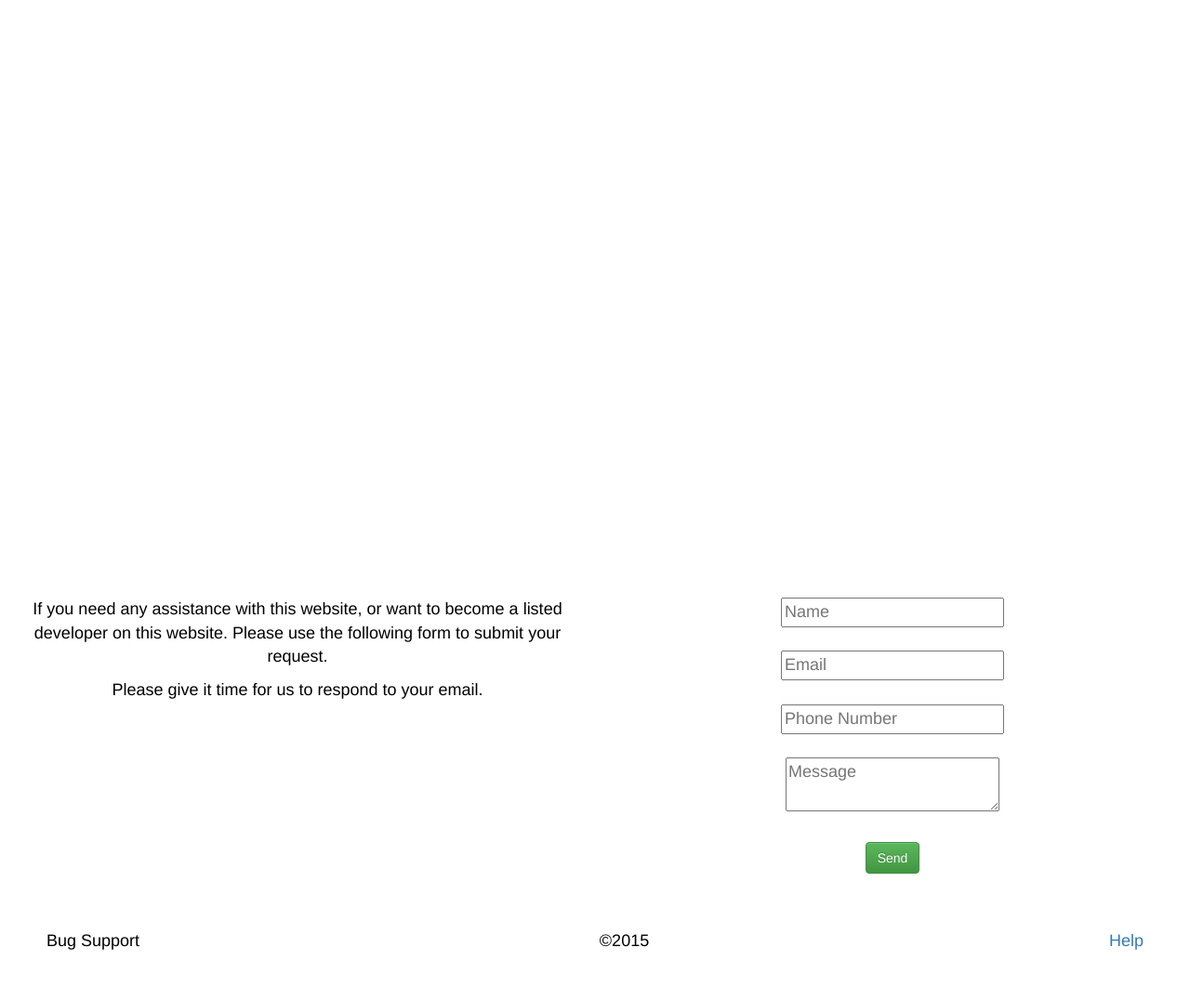
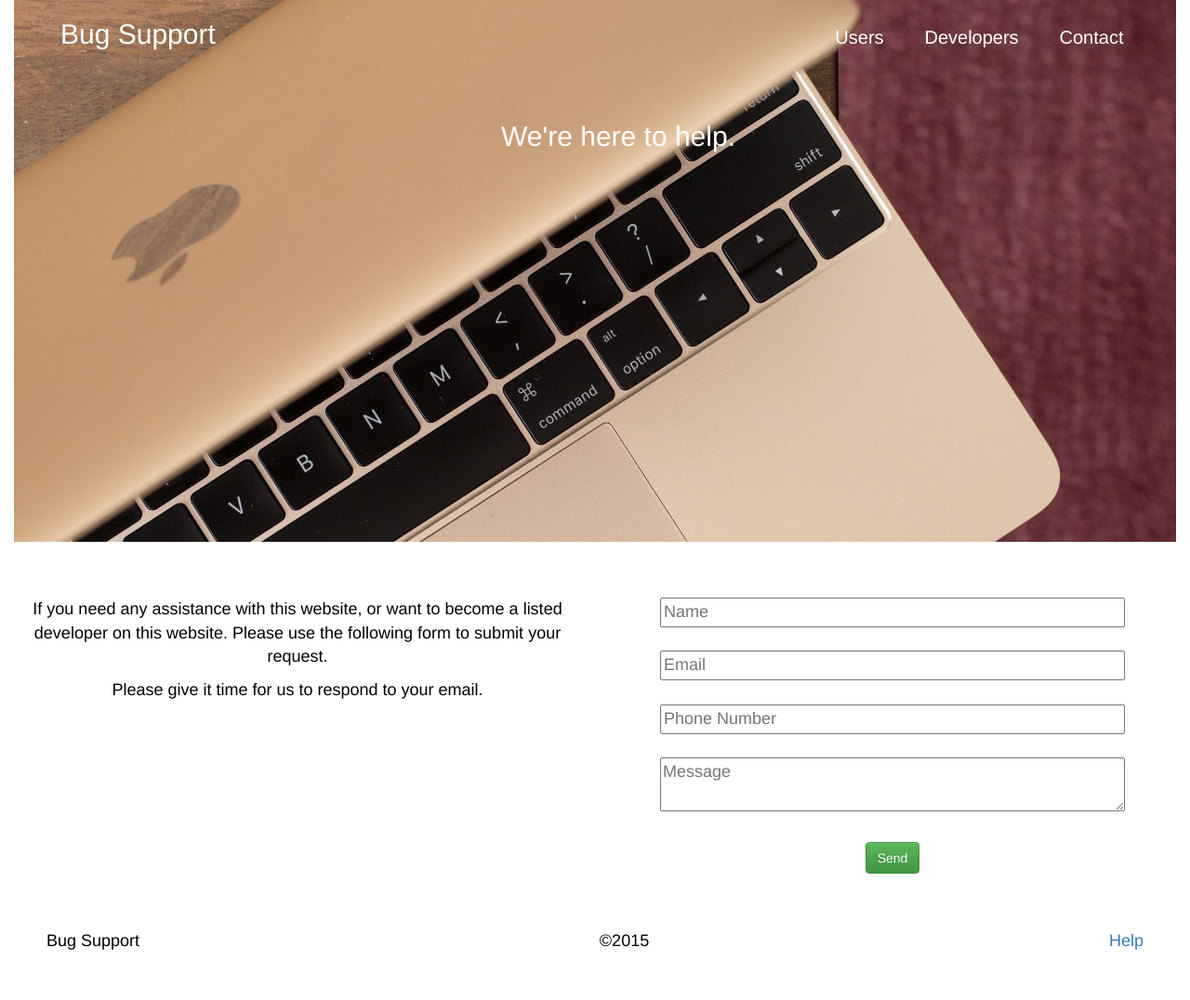
Before and after one commit to t8n8or/Bug-Support-Site, a PHP site: page /contact.html in a window 1280 px wide. Shown: the whole page at 93% size. Run offline with PHP 8.4, Linux system fonts and the light colour scheme.

Commit message:
Styling for Contact Page

```diff
--- a/main.css
+++ b/main.css
@@ -55,6 +55,17 @@
     padding-right:0;
 }
 
+.ContactTop {
+    background-image: url(img/HomeFive.jpg);
+    background-repeat: no-repeat;
+    background-size: cover;
+    margin-left:auto;
+    margin-right:auto;
+    padding-left:0;
+    padding-right:0;
+}
+
+
 
 .center {
     width: 700px;
@@ -105,3 +116,7 @@
 .footerrightpadding {
     padding-right: 50px;
 }
+
+.contactform {
+    width: 500px;
+}
```
